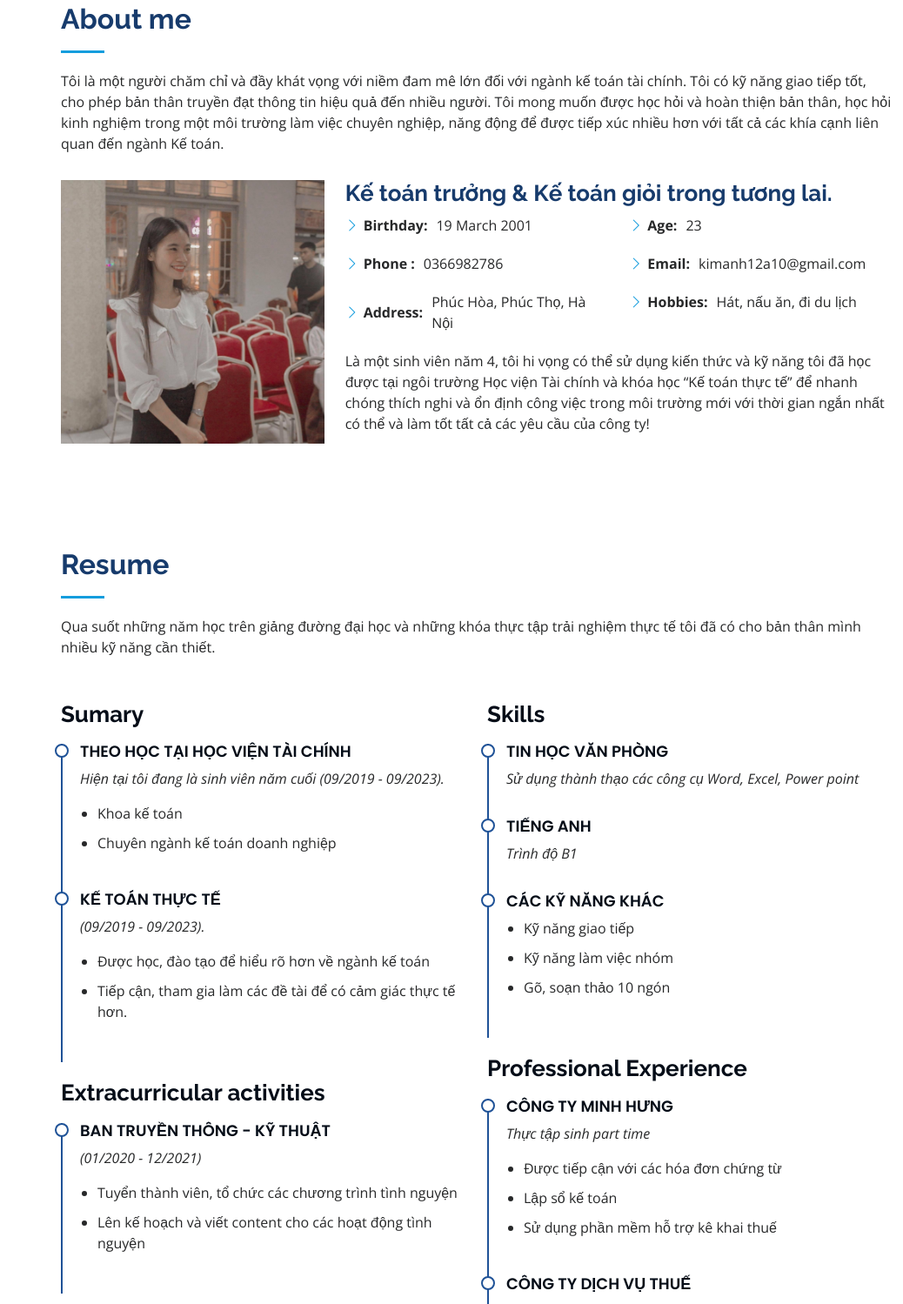
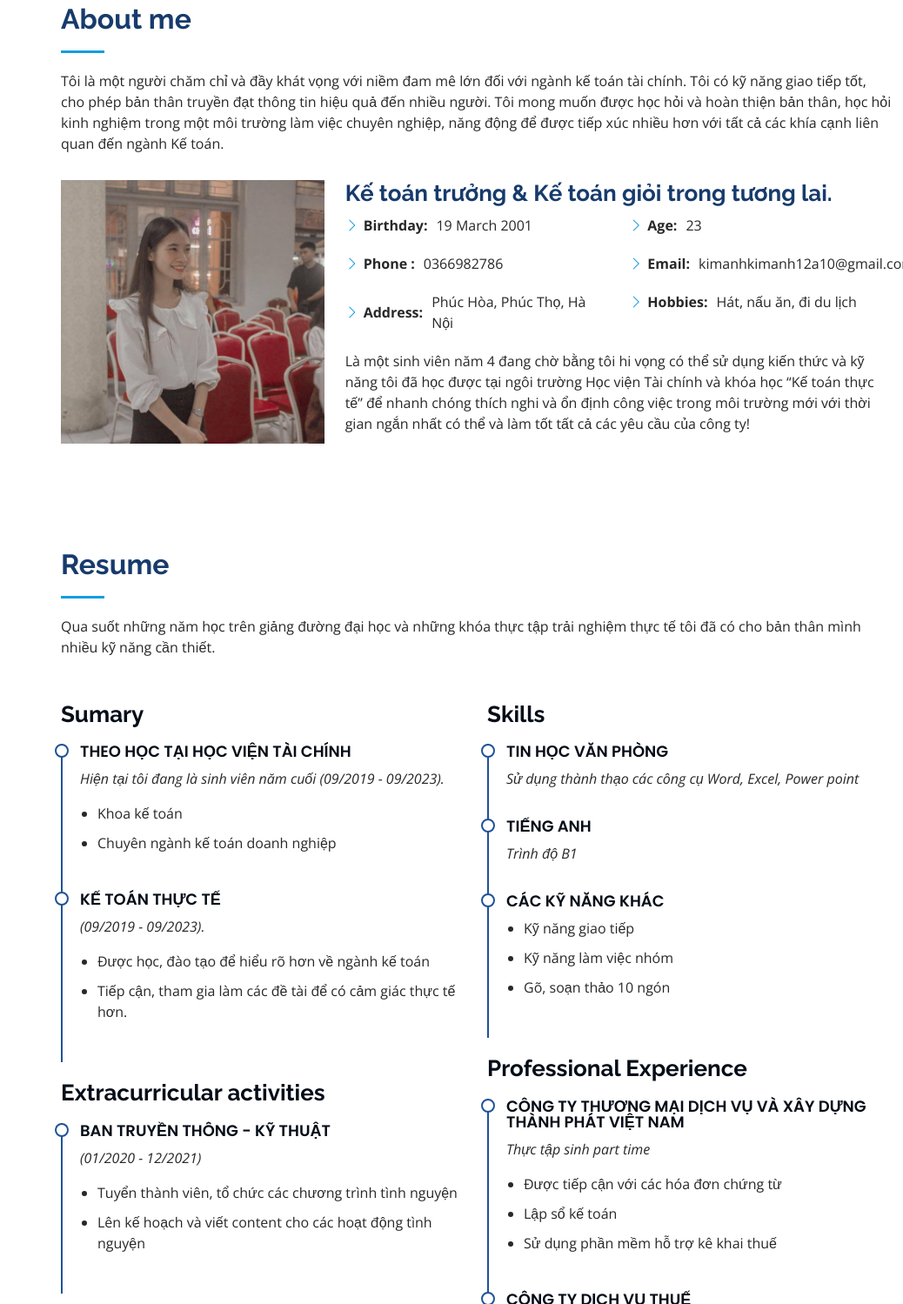
Before and after one commit to chinhnv24052001/CvKimAnh, a plain HTML site: page index.html in a window 1280 px wide. Shown: the part 857-2356 px from the top of the page at 87% size, without its empty margins (242-1280 px from the left). Drawn offline with nearby package versions, Linux system fonts and the light colour scheme.

Commit message:
Update_Code

```diff
--- a/index.html
+++ b/index.html
@@ -115,14 +115,14 @@
               <div class="col-lg-6">
                 <ul>
                   <li><i class="bi bi-chevron-right"></i> <strong>Age:</strong> <span>23</span></li>
-                  <li><i class="bi bi-chevron-right"></i> <strong>Email:</strong> <span>kimanh12a10@gmail.com</span>
+                  <li><i class="bi bi-chevron-right"></i> <strong>Email:</strong> <span>kimanhkimanh12a10@gmail.com</span>
                   </li>
                   <li><i class="bi bi-chevron-right"></i> <strong>Hobbies:</strong> <span>Hát, nấu ăn, đi du lịch</span>
                   </li>
                 </ul>
               </div>
             </div>
-            <p>Là một sinh viên năm 4, tôi hi vọng có thể sử dụng kiến thức và kỹ năng tôi đã học được tại ngôi trường
+            <p>Là một sinh viên năm 4 đang chờ bằng tôi hi vọng có thể sử dụng kiến thức và kỹ năng tôi đã học được tại ngôi trường
               Học viện Tài chính và khóa học “Kế toán thực tế” để nhanh chóng thích nghi và ổn định công việc trong môi
               trường mới với thời gian ngắn nhất có thể và làm tốt tất cả các yêu cầu của công ty!
             </p>
@@ -319,7 +319,7 @@
 
             <h3 class="resume-title">Professional Experience</h3>
             <div class="resume-item">
-              <h4>Công ty Minh Hưng</h4>
+              <h4>Công ty thương mại dịch vụ và xây dựng Thành Phát Việt Nam</h4>
               <p><em>Thực tập sinh part time</em></p>
               <ul>
                 <li>Được tiếp cận với các hóa đơn chứng từ</li>
```
